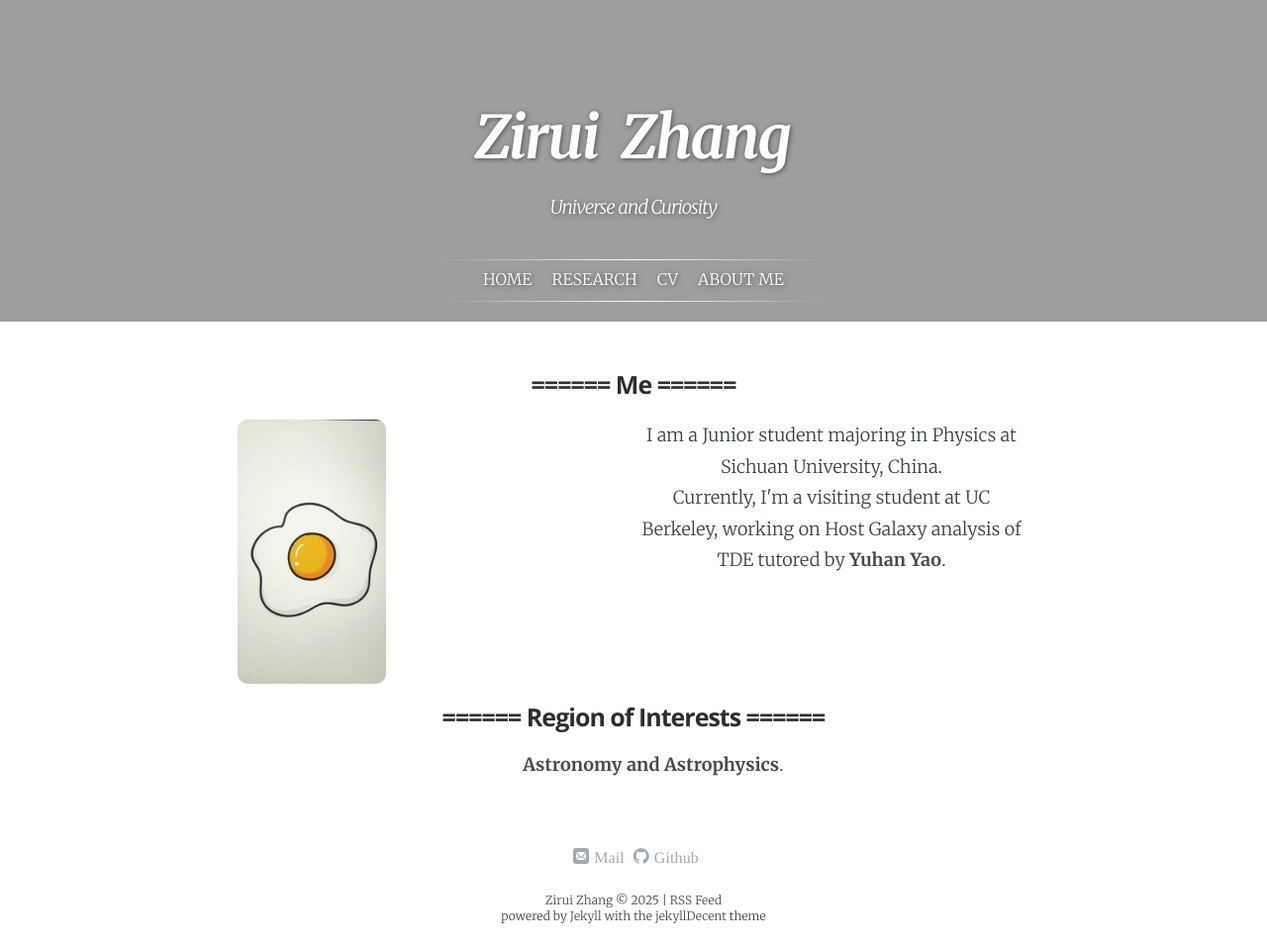
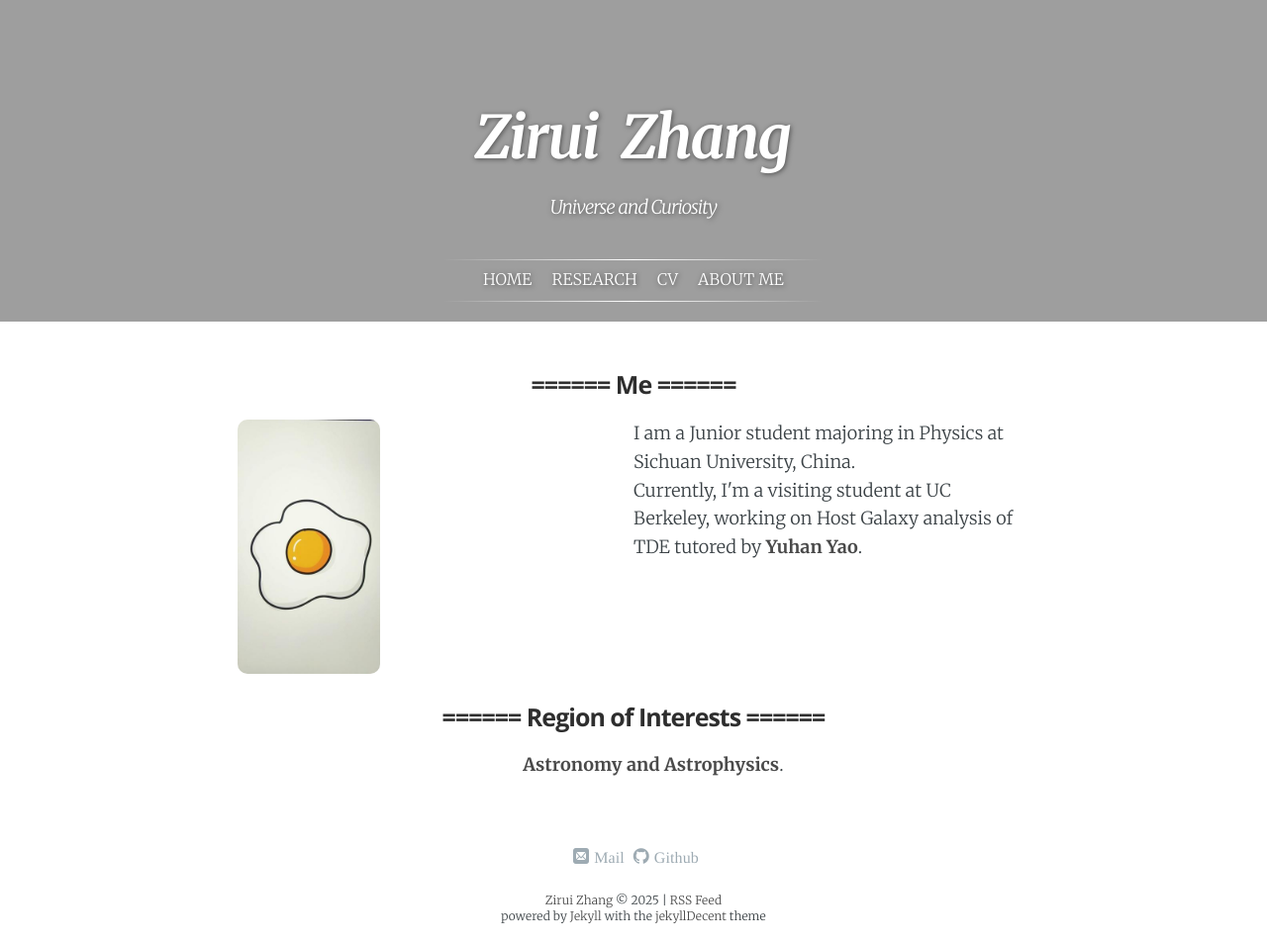
Before and after one commit to ZAKIRAM0/ZAKIRAM0.github.io, a Jekyll site: the page built from index.html, in a window 1280 px wide. Shown: the whole page at 99% size. Built offline with Jekyll 4.4.1, drawn with Linux system fonts in a browser that asks for light colours; some web fonts are replaced; a script that is not in the unit is left out.

Commit message:
Update index.html

```diff
--- a/index.html
+++ b/index.html
@@ -19,17 +19,16 @@
 <h2>====== Me ======</h2>
 
 
-<div class="content" style="display: flex; justify-content: center; align-items: flex-start; margin: 20px auto; max-width: 800px; gap: 5px;">
+<div class="content" style="display: flex; justify-content: center; align-items: flex-start; margin: 20px auto; max-width: 800px; gap: 20px;">
 
     <div style="flex: 1; text-align: center;">
         <img src="{{ '/assets/page/Me.jpeg' | absolute_url }}"
-             style="width: 38%; max-width: 180px; height: auto; border-radius: 10px;"
+             style="width: 38%; max-width: 180px; height: auto; border-radius: 10px; margin-bottom: 10px;"
              alt="Personal Image" />
     </div>
 
-
-    <div style="flex: 2; max-width: 400px; text-align: center;">
-        <p>
+    <div style="flex: 2; max-width: 400px; text-align: left; line-height: 1.6;">
+        <p style="margin: 0;">
             I am a Junior student majoring in Physics at Sichuan University, China.<br>
             Currently, I'm a visiting student at UC Berkeley, working on Host Galaxy analysis of TDE tutored by
             <b><a href="https://yaoyuhan.github.io/">Yuhan Yao</a></b>.
```
